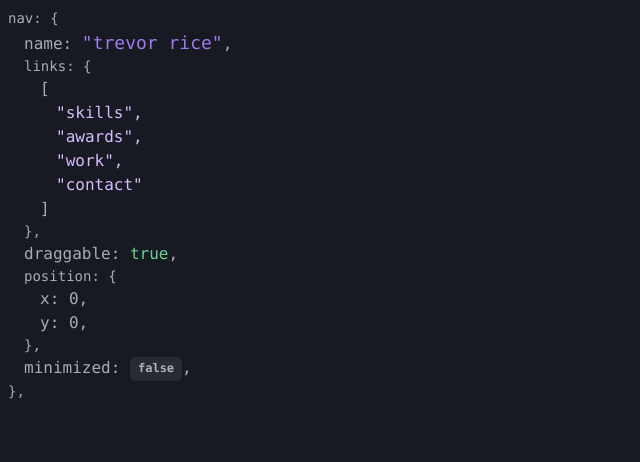
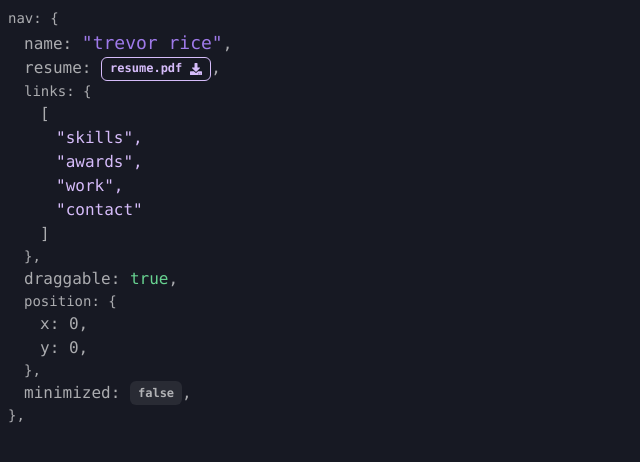
Before and after one commit to trev-dev0/trevrr.dev, a Next.js app in the folder src/: page / in a window 1280 px wide. Shown: the top 462 px of the page, without its empty margins (0-640 px from the left). Built offline with nearby package versions, Linux system fonts and the light colour scheme.

Commit message:
added resume download and changed colors of draggable item

```diff
--- a/src/components/Navbar.tsx
+++ b/src/components/Navbar.tsx
@@ -50,24 +50,22 @@ const Navbar = (props: PropTypes) => {
   const [draggable, setDraggable] = useState(true);
   const resetPosition = async () => {
     if (draggable) {
-      setDraggable(!draggable)
+      setDraggable(!draggable);
       await setTimeout(() => {
         x.stop();
         y.stop();
-      setGoBackHome(true)
+        setGoBackHome(true);
         // x.set(0);
         setTimeout(() => {
           setGoBackHome(false);
           setDraggable(true);
-        setXPos(0)
-        setYPos(0)
-      }, 2)
+          setXPos(0);
+          setYPos(0);
+        }, 2000);
         // y.set(0);
       }, 2000);
+    }
   };
-
-
-    }
   const closeNavbar = () => {
     setMinimized(!minimized);
   };
@@ -78,11 +76,11 @@ const Navbar = (props: PropTypes) => {
       direction={linkDirection}
       h="100%"
       p={2}
-      style = {{
+      style={{
         WebkitUserSelect: "none",
         MozUserSelect: "none",
         msUserSelect: "none",
-        userSelect: "none"
+        userSelect: "none",
       }}
     >
       {/* @ts-ignore */}
@@ -96,19 +94,19 @@ const Navbar = (props: PropTypes) => {
         onDragEnd={() => {
           resetPosition();
         }}
-        transition={{duration: 2}}
-        animate={goBackHome ? {x: 0, y: 0}: {}}
+        transition={{ duration: 2 }}
+        animate={goBackHome ? { x: 0, y: 0 } : {}}
       >
         <CaveatWrapper list={false} tag="nav" direction="column">
-          <AnimatePresence >
+          <AnimatePresence>
             {!minimized && (
               <motion.div
                 key="modal"
-                initial={{ scale: 0}}
-                animate={{scale: 1}}
-                exit={{scale: 0}}
+                initial={{ scale: 0 }}
+                animate={{ scale: 1 }}
+                exit={{ scale: 0 }}
               >
-                <NavbarItems xPos={xPos} yPos={yPos} />
+                <NavbarItems draggable={draggable} xPos={xPos} yPos={yPos} />
               </motion.div>
             )}
           </AnimatePresence>
--- a/src/components/NavbarItems.tsx
+++ b/src/components/NavbarItems.tsx
@@ -1,10 +1,12 @@
-import {Box, Flex, Text, useBreakpointValue} from "@chakra-ui/react";
+import {Box, Flex, Button, Link, Text, useBreakpointValue} from "@chakra-ui/react";
+import { FaDownload } from "react-icons/fa";
 import CaveatWrapper from "./CaveatWrapper";
 import Logo from "./Logo";
 import NavLink from "./NavLink"
 interface PropTypes {
     xPos: number;
     yPos: number;
+    draggable: boolean;
 }
 const NavbarItems = (props: PropTypes) => {
 let linkDirection = useBreakpointValue({
@@ -18,6 +20,7 @@ let linkDirection = useBreakpointValue({
       <Box>
         <Logo />
       </Box>
+      <CaveatWrapper list={false} tag="resume"><Button aria-label="resume download" size="xs" variant="outline" rightIcon={<FaDownload/>} colorScheme="purple" ><a href="/resume.pdf" download="resume">resume.pdf</a></Button></CaveatWrapper>
       <Flex direction="row" minHeight="30%">
         <Flex direction="column">
           <CaveatWrapper list={true} tag="links" direction="column">
@@ -32,8 +35,8 @@ let linkDirection = useBreakpointValue({
         </Flex>
       </Flex>
       <CaveatWrapper list={false} tag="draggable">
-        <Text as="span" color="green.300">
-          true
+        <Text as="span" color={props.draggable ? "green.300": "red.300"}>
+          {props.draggable ? "true" : "false"}
         </Text>
       </CaveatWrapper>
       <CaveatWrapper list={false} tag="position" direction="column">
```
Also changed, not shown: 1 other file (tests, documents, lock files or other folders). Lines whose indentation alone changed are shown as unchanged.
